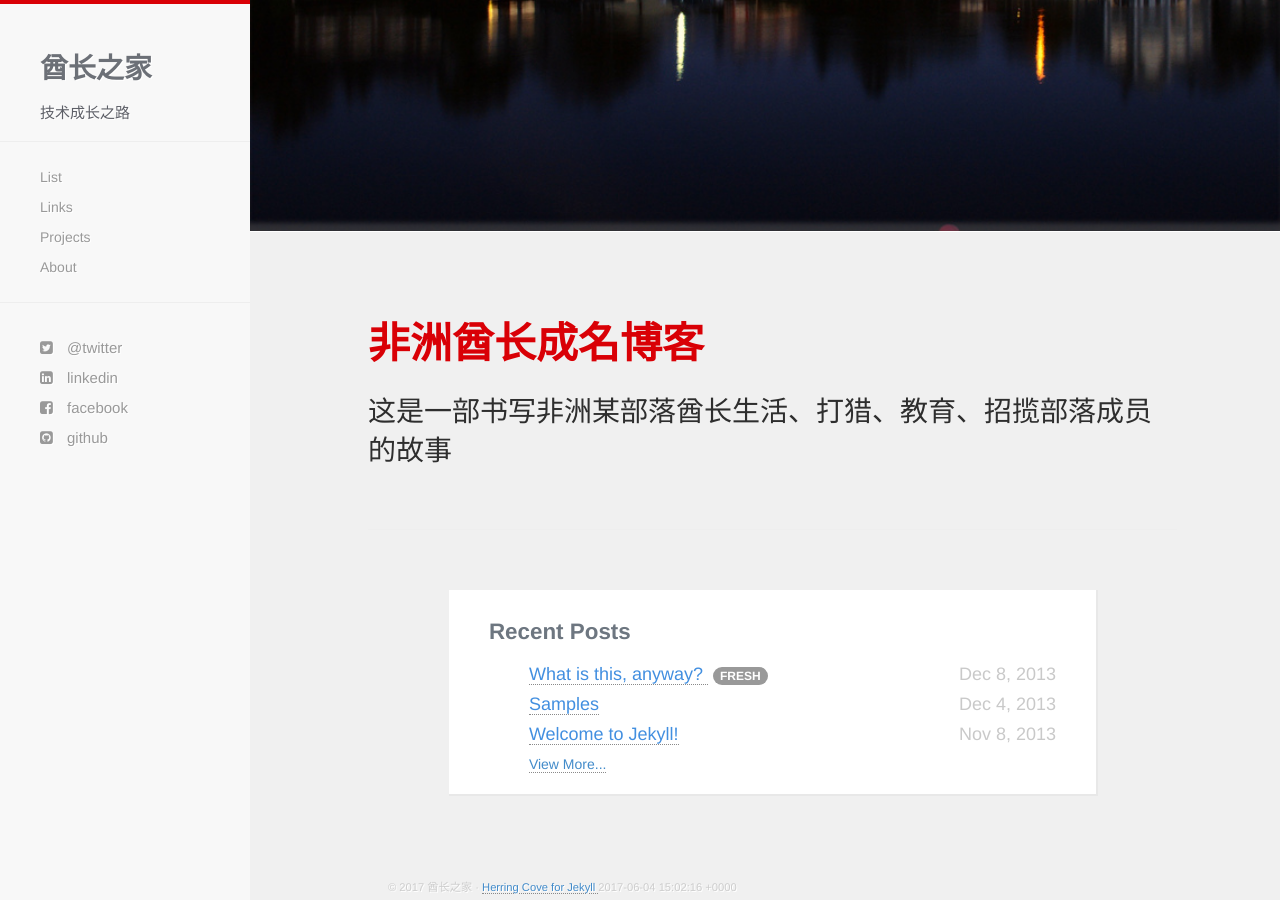
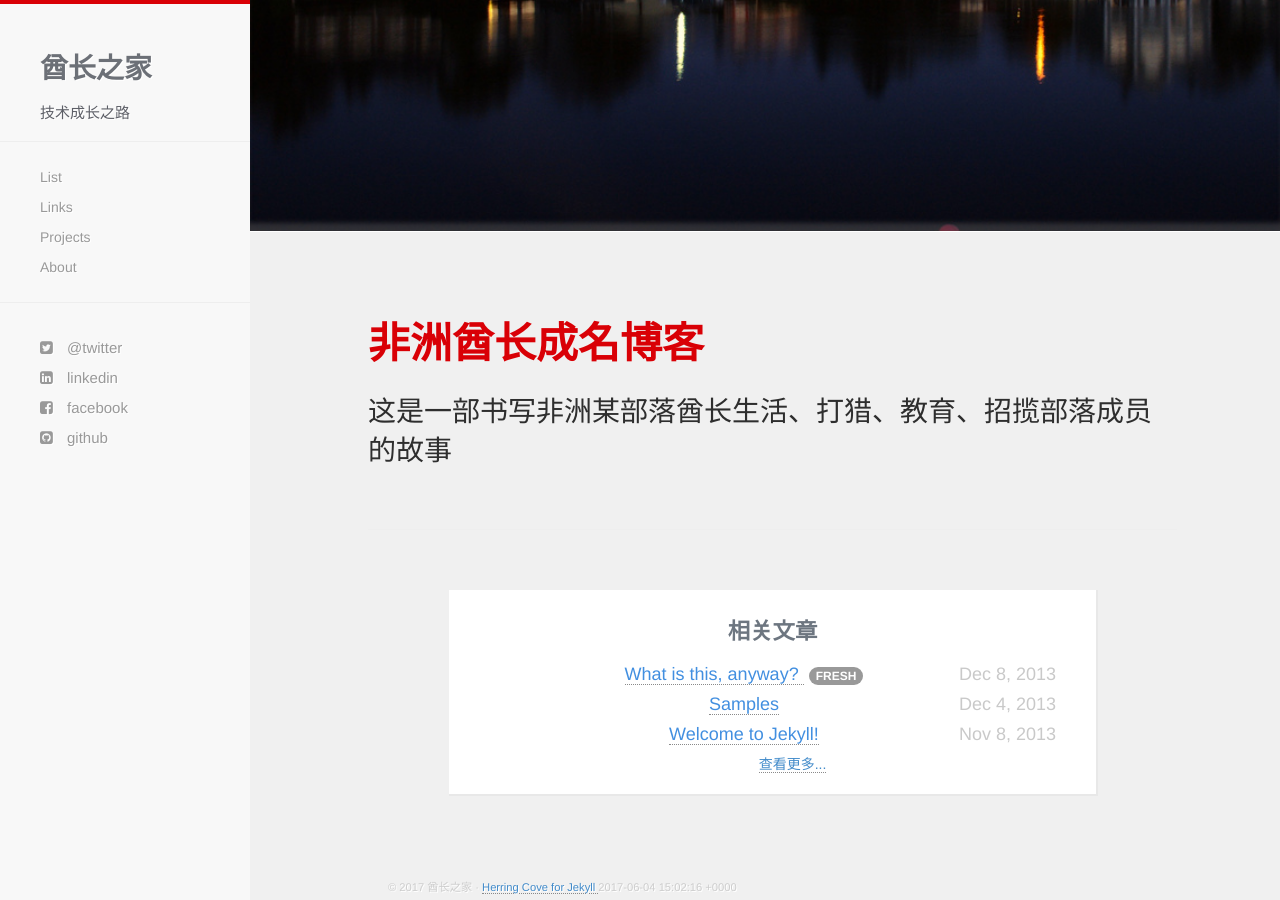
Before and after one commit to big-chief/big-chief.github.io, a Jekyll site: the page built from index.html, in a window 1280 px wide and 900 px high, scrolled down 472 px. Built offline with Jekyll 4.4.1, drawn with Linux system fonts in a browser that asks for light colours; nearby versions of some CDN libraries; Markdown is read by kramdown in place of the engine named in the settings.

Commit message:
首页修改

```diff
--- a/about.html
+++ b/about.html
@@ -11,7 +11,7 @@ title: About
           </div>
           <div class="col-md-9">
             <h1>关于一个技术帅逼的养成日记</h1>
-            <p><i class="fa fa-map-marker"></i>&nbsp;&nbsp;China BeiJing Playcrab.com</p>
+            <p><i class="fa fa-map-marker"></i>&nbsp;&nbsp;China BeiJing <a href="www.playcrab.com">Playcrab.com</a></p>
             <p><i class="fa fa-envelope-o"></i>&nbsp;good_decision@sina.com </p>
             <hr />
           </div>
--- a/index.html
+++ b/index.html
@@ -5,8 +5,8 @@
 {% include greeting.html %}
 
 {% if site.posts != empty %}
-<div class="recent-posts">
-  <h1>Recent Posts</h1>
+<div class="recent-posts" align='center'>
+  <h1>相关文章</h1>
   {% for post in site.posts limit: 3 %}
     {% if forloop.first %}
       {% assign add_class = 'most-recent' %}
@@ -33,7 +33,7 @@
     {% assign fresh_tag = '' %}
   {% endfor %}
   <ul>
-    <a href="{{ site.baseurl }}/list.html">View More...</a>
+    <a href="{{ site.baseurl }}/list.html">查看更多...</a>
   </ul>
 </div>
 {% endif %}
```
